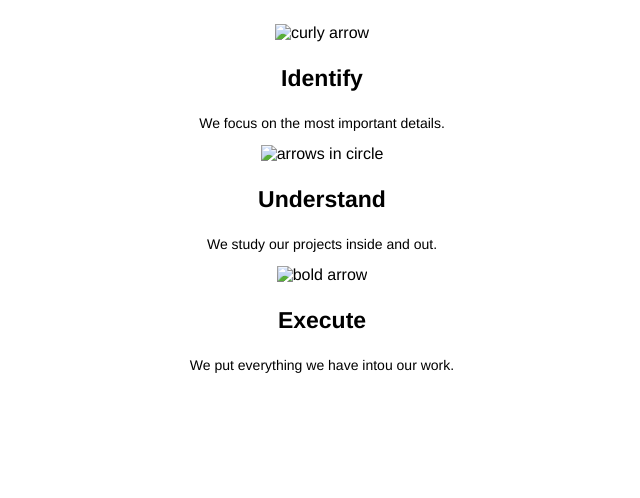
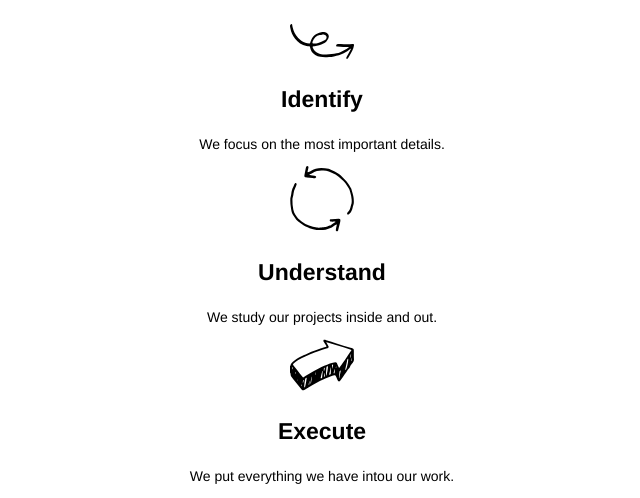
Before and after one commit to mstsands/broadway, a plain HTML site: page index.html in a window 1280 px wide. Shown: the part 504-1002 px from the top of the page, without its empty margins (318-958 px from the left). Before the commit the page ends 891 px from the top, so only its background shows below. Drawn offline with Linux system fonts and the light colour scheme.

Commit message:
Add update to middle

```diff
--- a/index.html
+++ b/index.html
@@ -29,17 +29,23 @@
     </div>
 
     <!-- Identify info  -->
-    <img src="identify.svg" alt="curly arrow">
+    <object data="./resources/images/icons/identify.svg" alt="curly arrow">
+      Your browser does not support SVG
+    </object>
     <h3>Identify</h3>
     <p>We focus on the most important details.</p>
 
     <!-- Understand info -->
-    <img src="understand.svg" alt="arrows in circle">
+    <object data="./resources/images/icons/understand.svg" alt="arrows in circle">
+      Your browser does not support SVG
+    </object>
     <h3>Understand</h3>
     <p>We study our projects inside and out.</p>
 
     <!-- Execute info -->
-    <img src="execute.svg" alt="bold arrow">
+    <object data="./resources/images/icons/execute.svg" alt="bold arrow">
+      Your browser does not support SVG
+    </object>
     <h3>Execute</h3>
     <p>We put everything we have intou our work.</p>
   </div>
```
